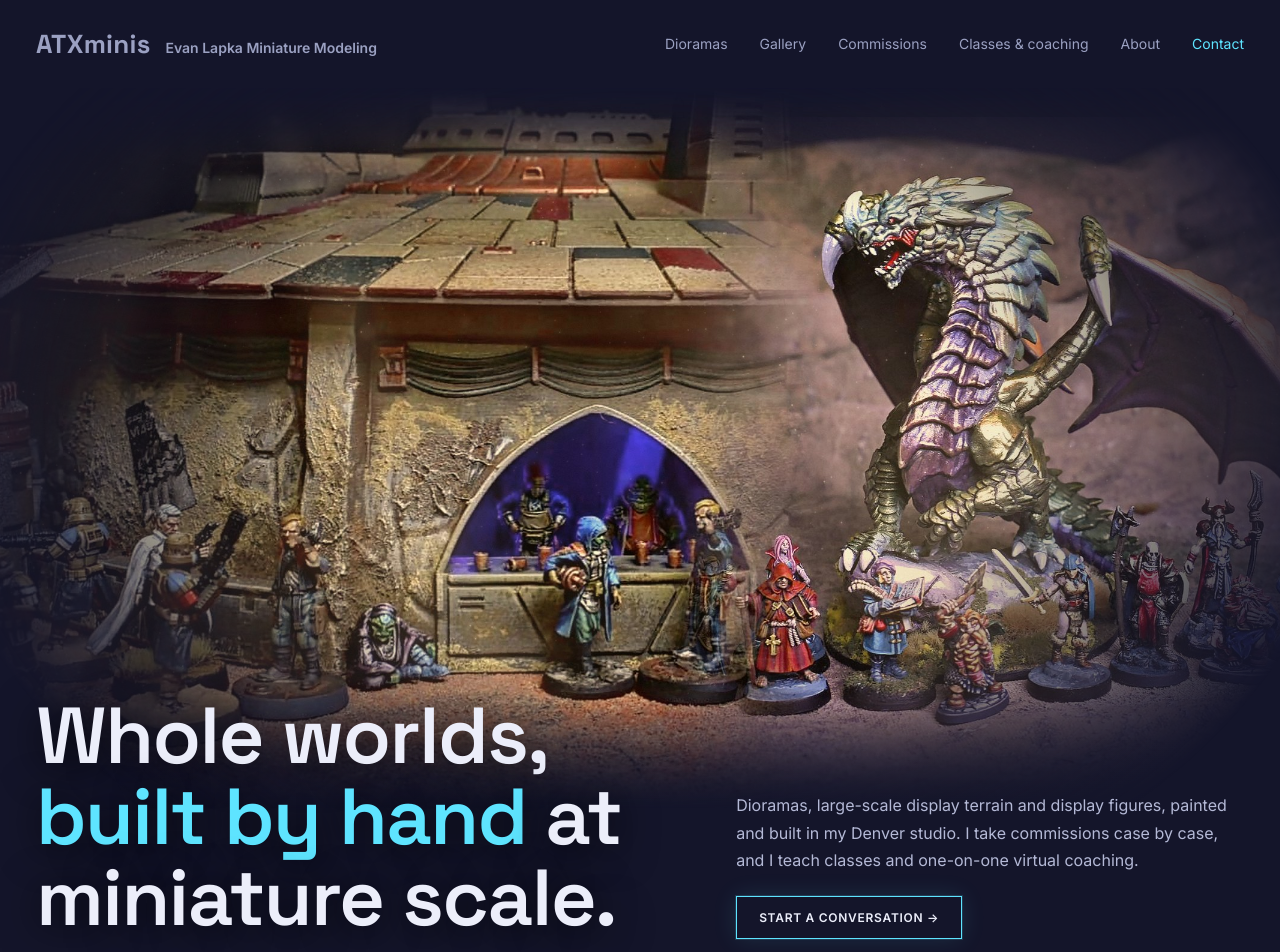
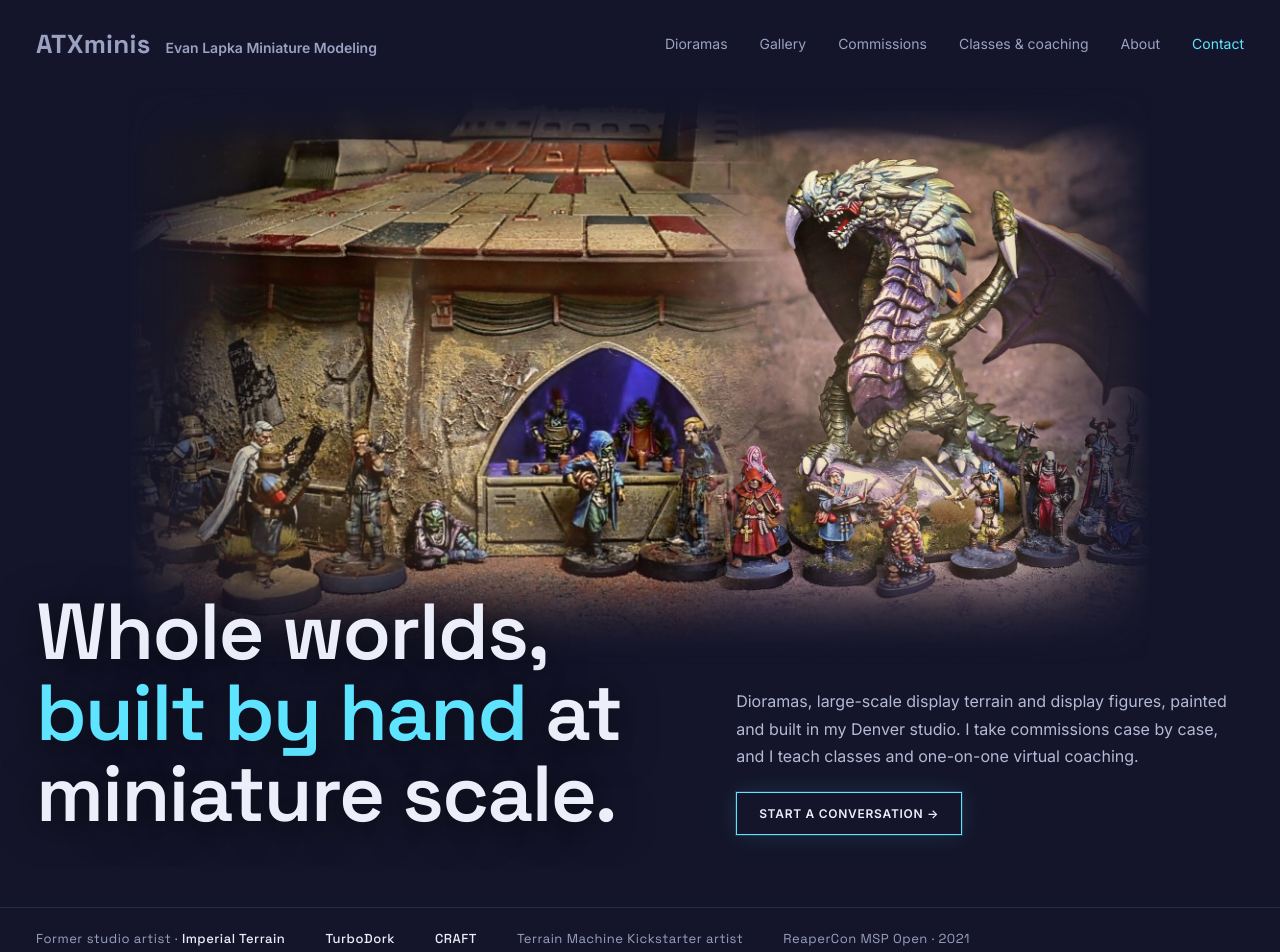
Before and after one commit to MarceloGarciaHenryWinkler/EvanLapkaMiniatureModeling, a plain HTML site: page index.html in a window 1280 px wide. Shown: the top 952 px of the page. Drawn offline with Linux system fonts and the light colour scheme.

Commit message:
Hero and battle banner at 80% width with soft edge fade
Co-Authored-By: Claude Opus 5.5 <noreply@anthropic.com>
Claude-Session: https://claude.ai/code/session_01VGTpXUwRjd5zMGnTmf5iUC

```diff
--- a/styles.css
+++ b/styles.css
@@ -284,3 +284,8 @@ body > dialog#lb[open]{display:flex;flex-direction:column;align-items:center;jus
 @media(max-width:700px){.teach-pair{grid-template-columns:1fr}.teach-pair .teach-photo img{height:min(70vw,380px)!important}}
 .about img{height:auto!important;aspect-ratio:1/1;object-fit:cover;object-position:60% 50%}
 .work .meta h3 .sys{display:block;margin-top:3px;font:500 12px/1.3 var(--f-body);letter-spacing:.02em;color:#8fd8ff}
+/* hero + battle banner at 80% so the upscaled photos stay crisp; soft edges all round */
+@media (min-width:641px){
+.hero img,.battle-img img{width:80%;margin-inline:auto;max-height:72vh;--fx:linear-gradient(90deg,transparent,#000 14%,#000 86%,transparent);--fy:linear-gradient(transparent,#000 12%,#000 78%,transparent);-webkit-mask-image:var(--fx),var(--fy);-webkit-mask-composite:source-in;mask-image:var(--fx),var(--fy);mask-composite:intersect}
+.hero-cap{margin-top:-9vh}
+}
```
